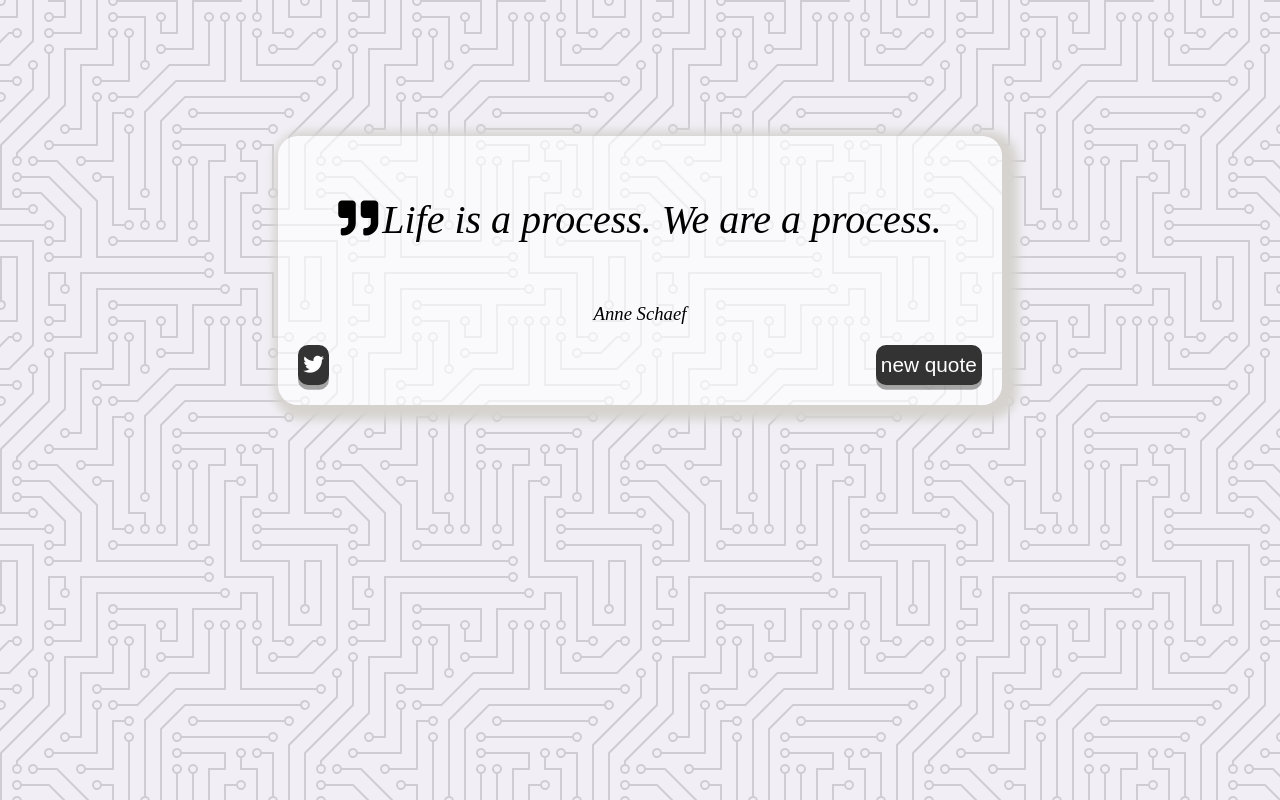
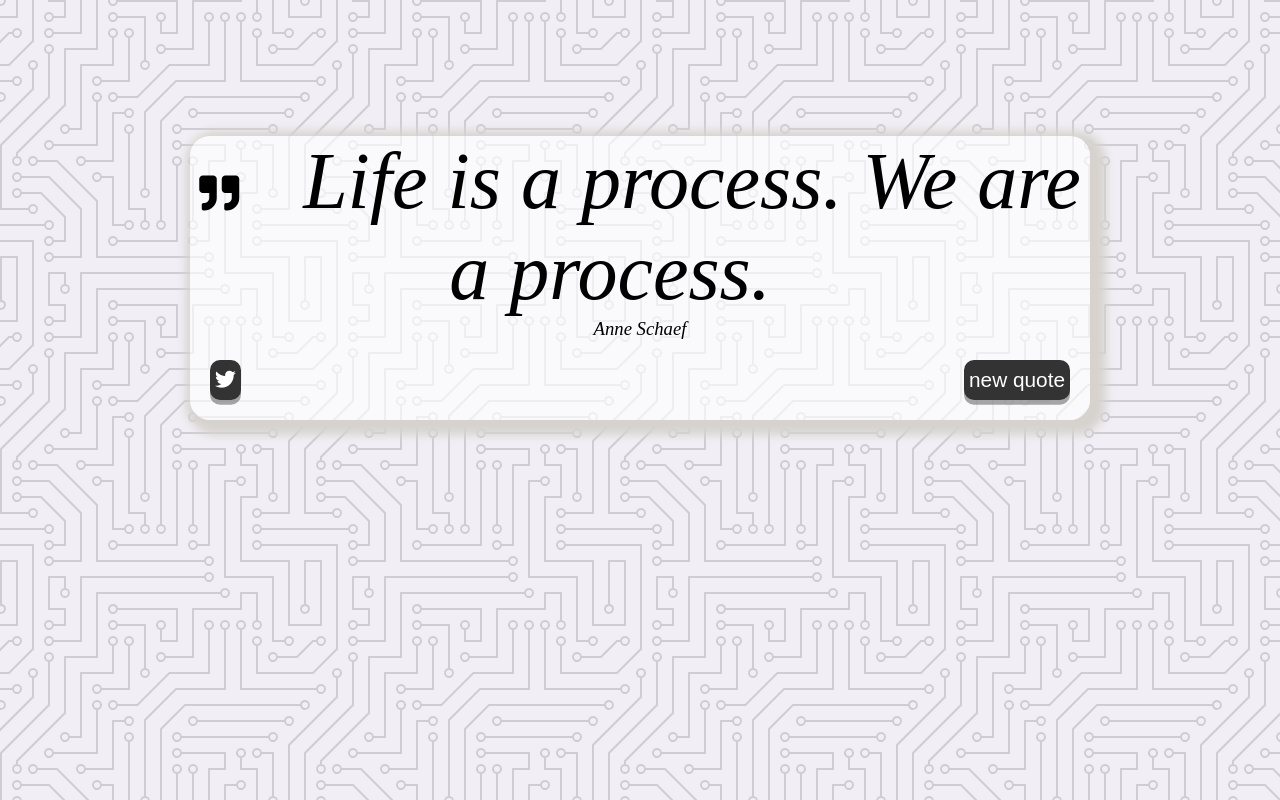
Before and after one commit to Nilsa013/quote-generator, a plain HTML site: page index.html in a window 1280 px wide. Drawn offline with Linux system fonts and the light colour scheme; no server answers.

Commit message:
New quotes

```diff
--- a/index.html
+++ b/index.html
@@ -12,9 +12,9 @@
 </head>
 <body>
     <div class="speech" id="quote-container">
-        <div class="quote" id="quote">
+        <div class="quote">
     <i class="fa fa-quote-right"></i>
-    <span id="quote">Life is a process. We are a process.</span>
+    <span id="quote">Life is a process. We are a process. </span>
 </div>
 <div class="quote-author" id="quote-author">
     <h3>Anne Schaef</h3>
--- a/style.css
+++ b/style.css
@@ -24,7 +24,7 @@ body{
     box-shadow: 6px 5px 10px 10px rgb(214, 211, 207);
     border-radius: 20px;
 }
-.quote{
+#quote{
     margin: 0;
     padding: 0;
 }
@@ -40,9 +40,12 @@ span{
     font-size: 40px;
     font-weight: bold;
 }
-.quote{
+#quote{
     padding: 30px;
     margin: 30px;
+    font-size: 80px;
+    font-weight: 50px;
+    font-style: italic;
 }
 h3{
     font-style: italic;
```
